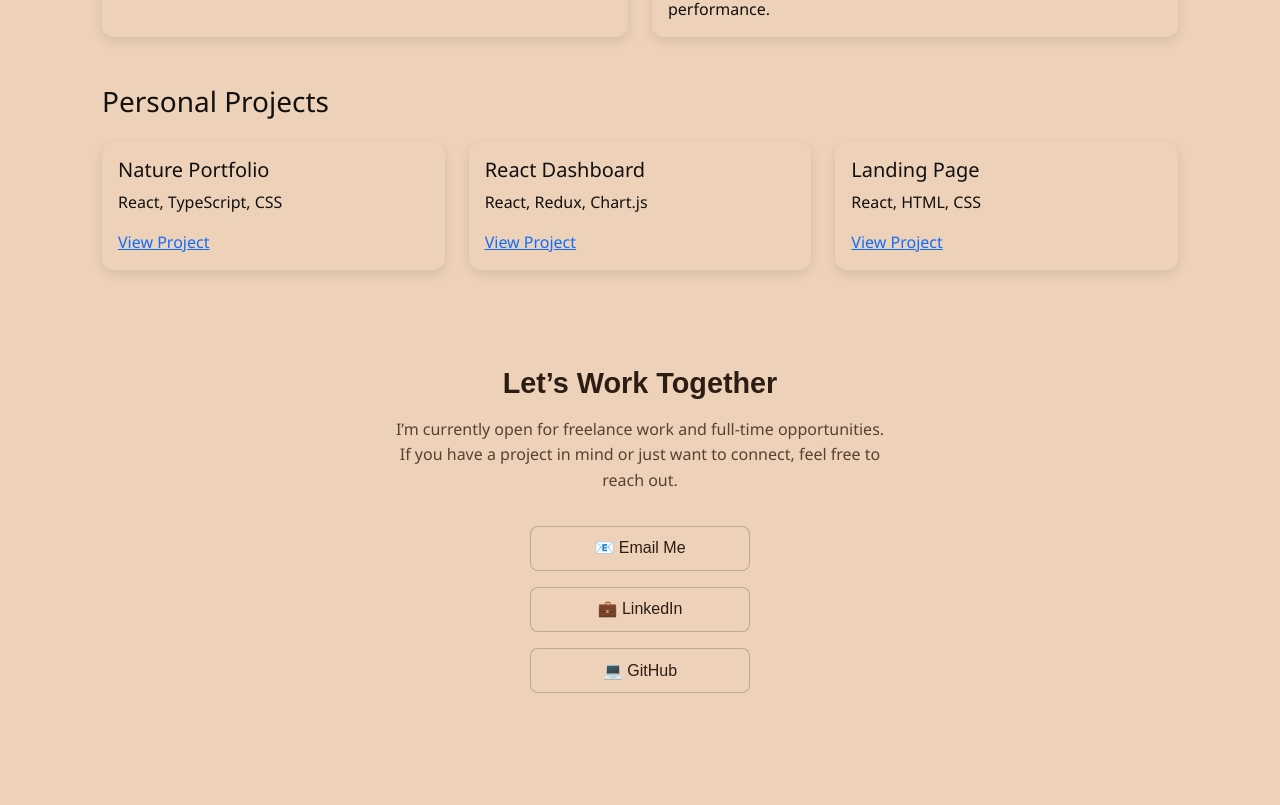
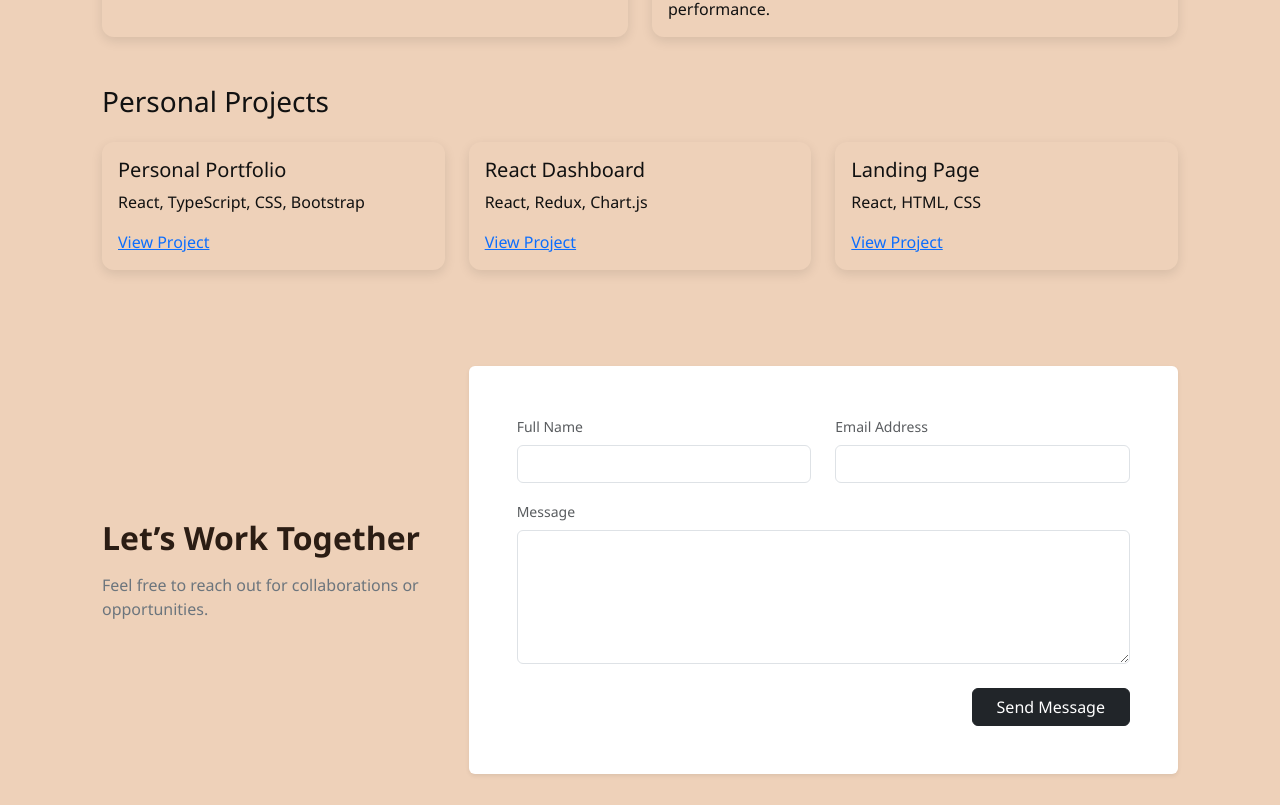
Before and after one commit to eliyasmd50/eliyas_Portfolio, a React (Vite) app: page / in a window 1280 px wide. Shown: the part 1992-2797 px from the top of the page. Built offline with nearby package versions, Linux system fonts and the light colour scheme.

Commit message:
form submit implementation

```diff
--- a/src/components/Contact.tsx
+++ b/src/components/Contact.tsx
@@ -1,37 +1,130 @@
-import React from "react";
+import { useState } from "react";
 
-const Contact: React.FC = () => {
+const Contact = () => {
+  const [submitted, setSubmitted] = useState(false);
+  const [loading, setLoading] = useState(false);
+
+  const handleSubmit = async (e: React.FormEvent<HTMLFormElement>) => {
+    e.preventDefault();
+    setLoading(true);
+
+    const form = e.currentTarget;
+    const formData = new FormData(form);
+
+    try {
+      const response = await fetch(
+        "https://formsubmit.co/ajax/eliyasmohamed50@gmail.com",
+        {
+          method: "POST",
+          body: formData,
+        }
+      );
+
+      if (response.ok) {
+        setSubmitted(true);
+        form.reset();
+      }
+    } catch (error) {
+      console.error("Submission error:", error);
+    } finally {
+      setLoading(false);
+    }
+  };
+
   return (
-    <section id="contact" className="section contact-section">
-      <h2>Let’s Work Together</h2>
+    <section id="contact" className="contact-section py-5">
+      <div className="container">
+        <div className="row align-items-center gy-4">
 
-      <p className="contact-text">
-        I’m currently open for freelance work and full-time opportunities.
-        If you have a project in mind or just want to connect, feel free to reach out.
-      </p>
+          {/* LEFT SIDE */}
+          <div className="col-12 col-lg-4 text-center text-lg-start">
+            <h2 className="fw-semibold mb-3">Let’s Work Together</h2>
+            <p className="text-secondary mb-0">
+              Feel free to reach out for collaborations or opportunities.
+            </p>
+          </div>
 
-      <div className="contact-links">
-        <a href="mailto:eliyasmohamed50@gmail.com" className="contact-item">
-          📧 Email Me
-        </a>
+          {/* RIGHT SIDE */}
+          <div className="col-12 col-lg-8">
+            <div className="card border-0 shadow-sm">
+              <div className="card-body p-4 p-md-5">
 
-        <a
-          href="https://linkedin.com/in/mohamed-eliyas-59b2841b5/"
-          target="_blank"
-          rel="noopener noreferrer"
-          className="contact-item"
-        >
-          💼 LinkedIn
-        </a>
+                {submitted ? (
+                  <div className="alert alert-success text-center mb-0">
+                    Thank you. Your message has been sent successfully.
+                  </div>
+                ) : (
+                  <form onSubmit={handleSubmit}>
 
-        <a
-          href="https://github.com/eliyasmd50"
-          target="_blank"
-          rel="noopener noreferrer"
-          className="contact-item"
-        >
-          💻 GitHub
-        </a>
+                    {/* Honeypot */}
+                    <input
+                      type="text"
+                      name="_honey"
+                      style={{ display: "none" }}
+                    />
+
+                    <input type="hidden" name="_captcha" value="true" />
+
+                    <div className="row">
+                      <div className="col-12 col-md-6 mb-3">
+                        <label className="form-label small text-muted">
+                          Full Name
+                        </label>
+                        <input
+                          type="text"
+                          name="name"
+                          className="form-control"
+                          required
+                          minLength={3}
+                          maxLength={50}
+                        />
+                      </div>
+
+                      <div className="col-12 col-md-6 mb-3">
+                        <label className="form-label small text-muted">
+                          Email Address
+                        </label>
+                        <input
+                          type="email"
+                          name="email"
+                          className="form-control"
+                          required
+                        />
+                      </div>
+                    </div>
+
+                    <div className="mb-4">
+                      <label className="form-label small text-muted">
+                        Message
+                      </label>
+                      <textarea
+                        name="message"
+                        rows={5}
+                        className="form-control"
+                        required
+                        minLength={10}
+                        maxLength={500}
+                      ></textarea>
+                    </div>
+
+                    <div className="d-grid d-md-flex justify-content-md-end">
+                      <button
+                        type="submit"
+                        className="btn btn-dark px-4"
+                        disabled={loading}
+                      >
+                        {loading ? "Sending..." : "Send Message"}
+                      </button>
+                    </div>
+
+                  </form>
+                )}
+
+              </div>
+            </div>
+          </div>
+
+        </div>
       </div>
     </section>
   );
--- a/src/components/SocialButtons.tsx
+++ b/src/components/SocialButtons.tsx
@@ -1,4 +1,4 @@
-import { FaGithub, FaLinkedin, FaTwitter } from "react-icons/fa";
+import { FaGithub, FaLinkedin, FaEnvelope  } from "react-icons/fa";
 
 const SocialButtons = () => {
   return (
@@ -28,12 +28,11 @@ const SocialButtons = () => {
         <FaLinkedin />
       </a>
       <a
-        href="https://twitter.com/yourusername"
-        target="_blank"
-        rel="noopener noreferrer"
+        href="mailto:eliyasmohamed50@gmail.com"
         className="social-btn"
+        aria-label="Send Email"
       >
-        <FaTwitter />
+        <FaEnvelope />
       </a>
     </div>
     </div>
--- a/src/components/Works.tsx
+++ b/src/components/Works.tsx
@@ -15,21 +15,21 @@ type Project = {
 
 const companies: Company[] = [
   {
-    name: "TechCorp Solutions",
+    name: "Photon Interactive Pvt. Ltd.",
     role: "Full Stack Developer",
-    duration: "2022 - 2023",
+    duration: "2025 - Present",
     description: "Worked on scalable e-commerce platforms using React + NestJS.",
   },
   {
-    name: "IVR Systems Inc.",
-    role: "Backend Developer",
-    duration: "2021 - 2022",
+    name: "Sensiple Software Solutions",
+    role: "Junior Developer",
+    duration: "2021 - 2024",
     description: "Developed APIs for IVR systems focusing on reliability and performance.",
   },
 ];
 
 const projects: Project[] = [
-  { title: "Nature Portfolio", technologies: "React, TypeScript, CSS", link: "#" },
+  { title: "Personal Portfolio", technologies: "React, TypeScript, CSS, Bootstrap", link: "https://eliyasmd50.github.io/eliyas_Portfolio/" },
   { title: "React Dashboard", technologies: "React, Redux, Chart.js", link: "#" },
   { title: "Landing Page", technologies: "React, HTML, CSS", link: "#" },
 ];
@@ -49,7 +49,7 @@ const Works: React.FC = () => {
                 <div className="card-body">
                   <h5 className="card-title">{company.name}</h5>
                   <h6 className="card-subtitle mb-2">{company.role}</h6>
-                  <span className="text-muted">{company.duration}</span>
+                  <span className="duration">{company.duration}</span>
                   <p className="card-text mt-2">{company.description}</p>
                 </div>
               </div>
--- a/src/index.css
+++ b/src/index.css
@@ -101,18 +101,22 @@ body {
 .work-experience p {
   line-height: 1.8;
   margin-bottom: 16px;
-  color: #555;
+  color: var(--text-muted);
 }
 
 /* Personal Projects */
 .personal-projects ol {
   padding-left: 20px;
   line-height: 1.8;
-  color: #555;
+  color: var(--text-muted);
 }
 
 .personal-projects li {
   margin-bottom: 12px;
+}
+
+.duration {
+  color: var(--text-muted);
 }
 
 /* Responsive */
@@ -361,61 +365,14 @@ body {
   box-shadow: 0 3px 8px rgba(0, 0, 0, 0.2);
 }
 
-/* CONTACT SECTION */
-.contact-section {
-  text-align: center;
-  padding: 3rem 1.2rem;
-}
+@media (max-width: 576px) {
+  .contact-section h2 {
+    font-size: 1.8rem;
+  }
 
-.contact-section h2 {
-  font-family: 'Work Sans', sans-serif;
-  font-weight: 600;
-  font-size: 1.8rem;
-  margin-bottom: 1rem;
-}
-
-.contact-text {
-  max-width: 500px;
-  margin: 0 auto 2rem auto;
-  font-size: 1rem;
-  line-height: 1.6;
-  color: var(--text-main);
-}
-
-/* Contact Links Container */
-.contact-links {
-  display: flex;
-  flex-direction: column;
-  gap: 1rem;
-  align-items: center;
-}
-
-/* Individual Contact Item */
-.contact-item {
-  text-decoration: none;
-  font-family: 'Work Sans', sans-serif;
-  font-weight: 500;
-  font-size: 1rem;
-  padding: 0.6rem 1.2rem;
-  border-radius: 8px;
-
-  transition: all 0.2s ease;
-  width: 220px;
-  background-color: var(--bg-color);
-  color: var(--text-main);
-  border: 1px solid var(--line-color);
-}
-
-/* Hover */
-.contact-item:hover {
-  background-color: var(--bg-color);
-  transform: scale(1.05);
-  box-shadow: 0 6px 14px rgba(0, 0, 0, 0.25);
-}
-
-/* Active (Mobile Tap) */
-.contact-item:active {
-  transform: scale(0.97);
+  .contact-section p {
+    font-size: 0.95rem;
+  }
 }
 
 .hero-section {
```
